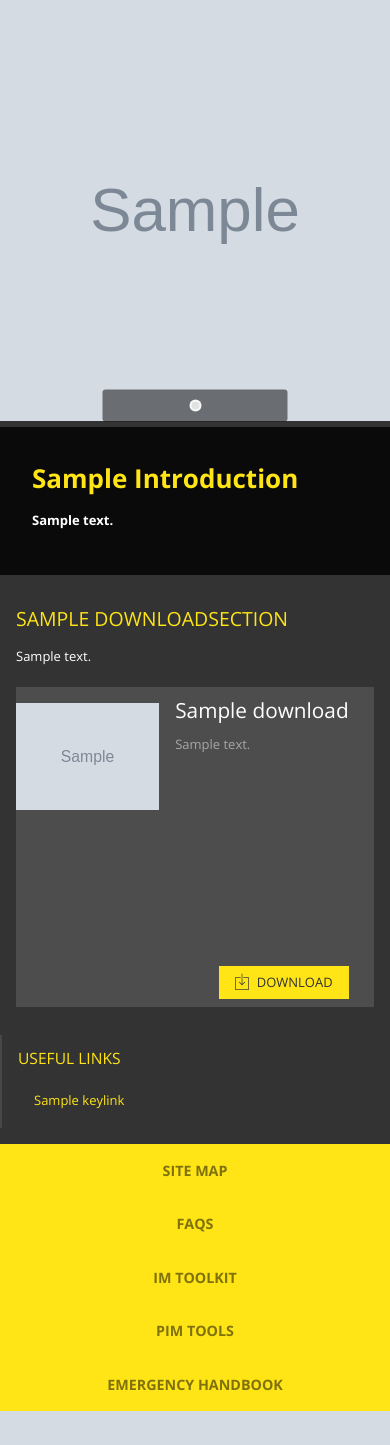
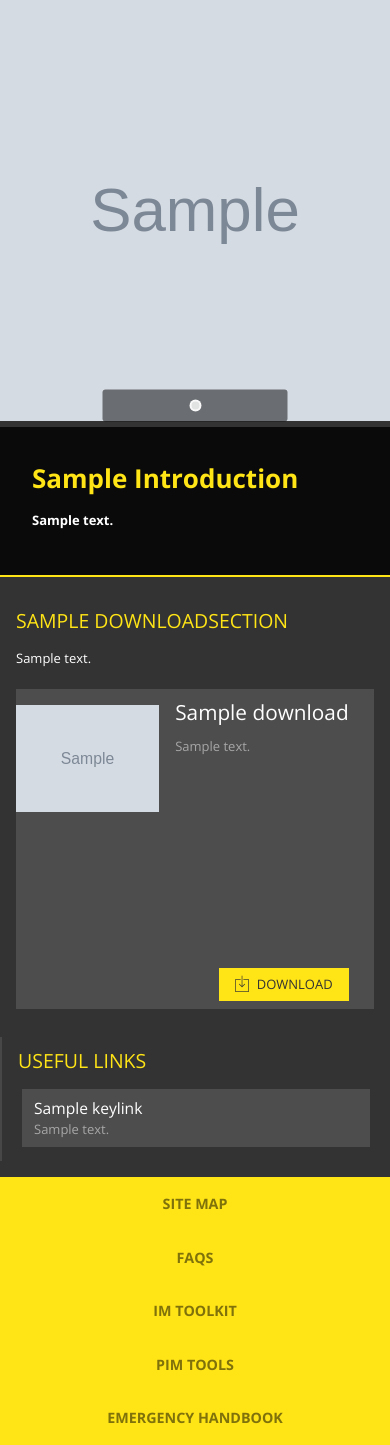
Before and after one commit to toggle-corp/na-toolbox, a Django app: page / in a window 390 px wide. Shown: the part 73-1518 px from the top of the page. Before the commit the page ends 1484 px from the top, so only its background shows below. Run offline with Django 3.2, Linux system fonts and the light colour scheme; tables that the repository leaves empty hold one stand-in row (values such as "Sample post"); grey boxes marked "Sample" are stand-in pictures.

Commit message:
Add bottom bar beneath intro

```diff
--- a/static/css/downloading.css
+++ b/static/css/downloading.css
@@ -49,6 +49,7 @@ body {
     body main h1 {
       flex-basis: auto;
       font-size: 48px;
+      color: #333333;
       font-weight: 300;
       margin: 0 0 0 16px;
       line-height: 1.25; }
--- a/static/css/home.css
+++ b/static/css/home.css
@@ -211,7 +211,8 @@ body > main {
     position: relative;
     flex-basis: 100%;
     height: 50vh;
-    margin-bottom: 16px; }
+    margin-bottom: 16px;
+    border-bottom: 2px solid #ffe416; }
     body > main #intro-container .intro {
       position: absolute;
       left: 0;
@@ -361,71 +362,54 @@ body > main {
     flex-basis: 40%;
     flex-grow: 0;
     display: flex; }
-    body > main #side-content #highlights, body > main #side-content #links {
-      flex-basis: calc(50% - 2px);
+    body > main #side-content #links {
+      flex-basis: 100%;
       border-left: 2px solid rgba(255, 255, 255, 0.1);
-      height: 100%; }
-      body > main #side-content #highlights > header, body > main #side-content #links > header {
+      height: 100%;
+      overflow: auto; }
+      body > main #side-content #links > header {
         height: 48px;
         display: flex;
         align-items: center;
         padding: 0 16px; }
-        body > main #side-content #highlights > header h2, body > main #side-content #links > header h2 {
+        body > main #side-content #links > header h2 {
           text-transform: uppercase;
           color: #ffe416;
           font-weight: 500; }
-      body > main #side-content #highlights > .content, body > main #side-content #links > .content {
+      body > main #side-content #links > .content {
         padding: 0 16px;
         height: calc(100% - 48px - 10px);
         overflow-y: auto;
-        margin-bottom: 10px; }
-    body > main #side-content #links > .content a {
-      display: block;
-      width: 100%;
-      color: #ffe416;
-      padding: 8px 16px; }
-      body > main #side-content #links > .content a:hover {
-        background-color: #ffe416;
-        color: #333333; }
-    @media screen and (max-width: 768px) {
-      body > main #side-content #highlights > header h2, body > main #side-content #links > header h2 {
-        font-size: 1.2em; } }
-    @media screen and (max-width: 720px) {
-      body > main #side-content #highlights > header h2, body > main #side-content #links > header h2 {
-        font-size: 1.2em; } }
-    @media screen and (max-width: 425px) {
-      body > main #side-content {
-        flex-basis: 40%;
-        flex-grow: 0;
-        display: flex; }
-        body > main #side-content #highlights, body > main #side-content #links {
-          flex-basis: calc(50% - 2px);
-          border-left: 2px solid rgba(255, 255, 255, 0.1);
-          height: 100%; }
-          body > main #side-content #highlights > header, body > main #side-content #links > header {
-            height: 48px;
-            display: flex;
-            align-items: center;
-            padding: 0 16px; }
-            body > main #side-content #highlights > header h2, body > main #side-content #links > header h2 {
-              text-transform: uppercase; }
-          body > main #side-content #highlights > .content, body > main #side-content #links > .content {
-            padding: 0 16px;
-            height: calc(100% - 48px - 10px);
-            overflow-y: auto;
-            margin-bottom: 10px; }
-        body > main #side-content #links > .content a {
-          display: block;
-          width: 100%;
-          color: #ffe416;
-          padding: 8px 16px; }
-          body > main #side-content #links > .content a:hover {
-            background-color: #ffe416;
-            color: #333333; } }
+        margin-bottom: 10px;
+        display: flex;
+        justify-content: space-between;
+        flex-wrap: wrap;
+        align-items: stretch; }
+        body > main #side-content #links > .content .keylink {
+          margin: 4px;
+          flex-basis: calc(50% - 8px); }
+          body > main #side-content #links > .content .keylink > div {
+            background-color: #4d4d4d;
+            padding: 8px 12px;
+            width: 100%;
+            height: 100%; }
+            body > main #side-content #links > .content .keylink > div h3 {
+              font-size: 1.2em;
+              margin: 0; }
+            body > main #side-content #links > .content .keylink > div .description {
+              color: rgba(255, 255, 255, 0.5); }
+              body > main #side-content #links > .content .keylink > div .description p {
+                color: rgba(255, 255, 255, 0.5); }
+          body > main #side-content #links > .content .keylink:hover > div {
+            background-color: #666666; }
+            body > main #side-content #links > .content .keylink:hover > div h3 {
+              color: #ffe416; }
     @media screen and (max-width: 1366px) {
       body > main #side-content {
         margin-top: 24px;
-        flex-basis: 25%; } }
+        flex-basis: 25%; }
+        body > main #side-content #links > .content .keylink {
+          flex-basis: 100%; } }
     @media screen and (max-width: 1080px) {
       body > main #side-content {
         flex-basis: 100%; } }
--- a/static/css/tool-list.css
+++ b/static/css/tool-list.css
@@ -243,8 +243,9 @@ body {
       border-bottom: 2px solid rgba(0, 0, 0, 0.2);
       overflow-y: scroll; }
       body main > .content section {
-        min-height: calc(100vh - 128px - 64px - 16px - 2px);
         background-color: #fff; }
+        body main > .content section:last-child {
+          min-height: calc(100vh - 128px - 64px - 16px - 2px); }
         body main > .content section .checkbox {
           user-select: none;
           position: relative;
--- a/stylesheets/downloading.scss
+++ b/stylesheets/downloading.scss
@@ -41,6 +41,7 @@ body {
         h1 {
             flex-basis: auto;
             font-size: 48px;
+            color: $text-color-light;
             font-weight: 300;
             margin: 0 0 0 16px;
             line-height: 1.25;
--- a/stylesheets/home/_intro-container.scss
+++ b/stylesheets/home/_intro-container.scss
@@ -3,6 +3,7 @@
     flex-basis: 100%;
     height: 50vh;
     margin-bottom: 16px;
+    border-bottom: 2px solid $primary-color;
 
     .intro {
         position: absolute;
--- a/stylesheets/home/_side-content.scss
+++ b/stylesheets/home/_side-content.scss
@@ -3,10 +3,11 @@
     flex-grow: 0;
     display: flex;
 
-    #highlights, #links {
-        flex-basis: calc(50% - 2px);
+    #links {
+        flex-basis: 100%;
         border-left: 2px solid get_separator_color();
         height: 100%;
+        overflow: auto;
 
         >header {
             height: 48px;
@@ -28,94 +29,42 @@
             height: calc(100% - 48px - 10px);
             overflow-y: auto;
             margin-bottom: 10px;
-        }
+            display: flex;
+            justify-content: space-between;
+            flex-wrap: wrap;
+            align-items: stretch;
 
+            .keylink {
+                margin: 4px;
+                flex-basis: calc(50% - 8px);
 
-    }
-    #links {
-        >.content {
-            a {
-                display: block;
-                width: 100%;
-                color: $primary-color;
-                padding: 8px 16px;
+                > div {
+                    background-color: #4d4d4d;
+                    padding: 8px 12px;
+                    width: 100%;
+                    height: 100%;
 
+                    h3 {
+                        font-size: 1.2em;
+                        margin: 0;
+                    }
+                    .description {
+                        color: $label-color-dark;
+
+                        p {
+                            color: $label-color-dark;
+                        }
+                    }
+                }
                 &:hover {
-                    background-color: $primary-color;
-                    color: get_text_color_on_primary();
-                }
-            }
-        }
-    }
+                    //transform: scaleX(1.02);
 
-    @media screen and (max-width: 768px) {
+                    >div {
+                        background-color: $background-color-less-dark;
 
-        #highlights, #links {
-
-            >header {
-                h2 {
-                    font-size: 1.2em;
-                }
-            }
-        }
-
-    }
-    @media screen and (max-width: 720px) {
-
-        #highlights, #links {
-
-            >header {
-                h2 {
-                    font-size: 1.2em;
-                }
-            }
-        }
-
-    }
-    @media screen and (max-width: 425px) {
-
-        flex-basis: 40%;
-        flex-grow: 0;
-        display: flex;
-
-        #highlights, #links {
-            flex-basis: calc(50% - 2px);
-            border-left: 2px solid get_separator_color();
-            height: 100%;
-
-            >header {
-                height: 48px;
-                display: flex;
-                align-items: center;
-                padding: 0 16px;
-
-                h2 {
-                    text-transform: uppercase;
-                }
-
-
-            }
-
-            >.content {
-                padding: 0 16px;
-                height: calc(100% - 48px - 10px);
-                overflow-y: auto;
-                margin-bottom: 10px;
-            }
-
-
-        }
-        #links {
-            >.content {
-                a {
-                    display: block;
-                    width: 100%;
-                    color: $primary-color;
-                    padding: 8px 16px;
-
-                    &:hover {
-                        background-color: $primary-color;
-                        color: get_text_color_on_primary();
+                        h3 {
+                            color: $primary-color;
+                        }
                     }
                 }
             }
@@ -125,8 +74,88 @@
     @media screen and (max-width: 1366px) {
         margin-top: 24px;
         flex-basis: 25%;
+
+        #links {
+            >.content {
+                .keylink {
+                    flex-basis: 100%;
+                }
+            }
+        }
     }
     @media screen and (max-width: 1080px) {
         flex-basis: 100%;
     }
 }
+// @media screen and (max-width: 768px) {
+//
+//     #links {
+//
+//         >header {
+//             h2 {
+//                 font-size: 1.2em;
+//             }
+//         }
+//     }
+//
+// }
+// @media screen and (max-width: 720px) {
+//
+//     #links {
+//
+//         >header {
+//             h2 {
+//                 font-size: 1.2em;
+//             }
+//         }
+//     }
+//
+// }
+// @media screen and (max-width: 425px) {
+//
+//     flex-basis: 40%;
+//     flex-grow: 0;
+//     display: flex;
+//
+//     #links {
+//         border-left: 2px solid get_separator_color();
+//         height: 100%;
+//
+//         >header {
+//             height: 48px;
+//             display: flex;
+//             align-items: center;
+//             padding: 0 16px;
+//
+//             h2 {
+//                 text-transform: uppercase;
+//             }
+//
+//
+//         }
+//
+//         >.content {
+//             padding: 0 16px;
+//             height: calc(100% - 48px - 10px);
+//             overflow-y: auto;
+//             margin-bottom: 10px;
+//         }
+//
+//
+//     }
+//     #links {
+//         >.content {
+//             a {
+//                 display: block;
+//                 width: 100%;
+//                 color: $primary-color;
+//                 padding: 8px 16px;
+//
+//                 &:hover {
+//                     background-color: $primary-color;
+//                     color: get_text_color_on_primary();
+//                 }
+//             }
+//         }
+//     }
+// }
--- a/stylesheets/tool-list.scss
+++ b/stylesheets/tool-list.scss
@@ -101,7 +101,9 @@ body {
             overflow-y: scroll;
 
             section {
-                min-height: calc(100vh - #{$nav-height} - 64px - 16px - 2px);
+                &:last-child {
+                    min-height: calc(100vh - #{$nav-height} - 64px - 16px - 2px);
+                }
                 background-color: #fff;
 
                 .checkbox {
--- a/toolbox/templates/toolbox/home.html
+++ b/toolbox/templates/toolbox/home.html
@@ -86,7 +86,12 @@
             </header>
             <div class="content">
                 {% for keylink in keylinks %}
-                <a href="{{ keylink.url }}">{{ keylink.title }}</a>
+                <a href="{{ keylink.url }}" class="keylink">
+                    <div>
+                        <h3>{{ keylink.title }}</h3>
+                        <div class="description">{{ keylink.description|safe }}</div>
+                    </div>
+                </a>
                 {% endfor %}
             </div>
         </div>
```
Also changed, not shown: static/img/handbook.jpg (added).
